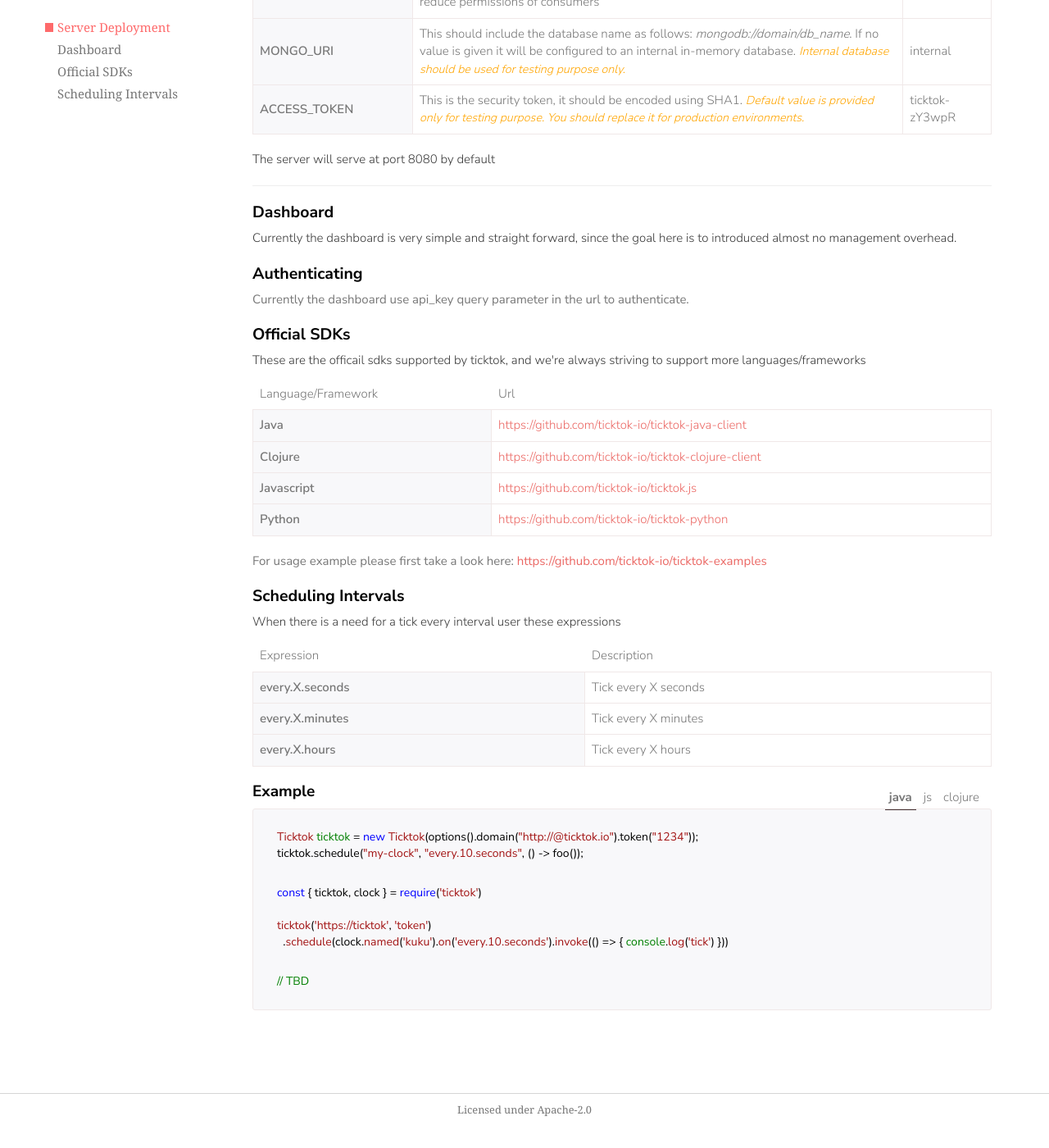
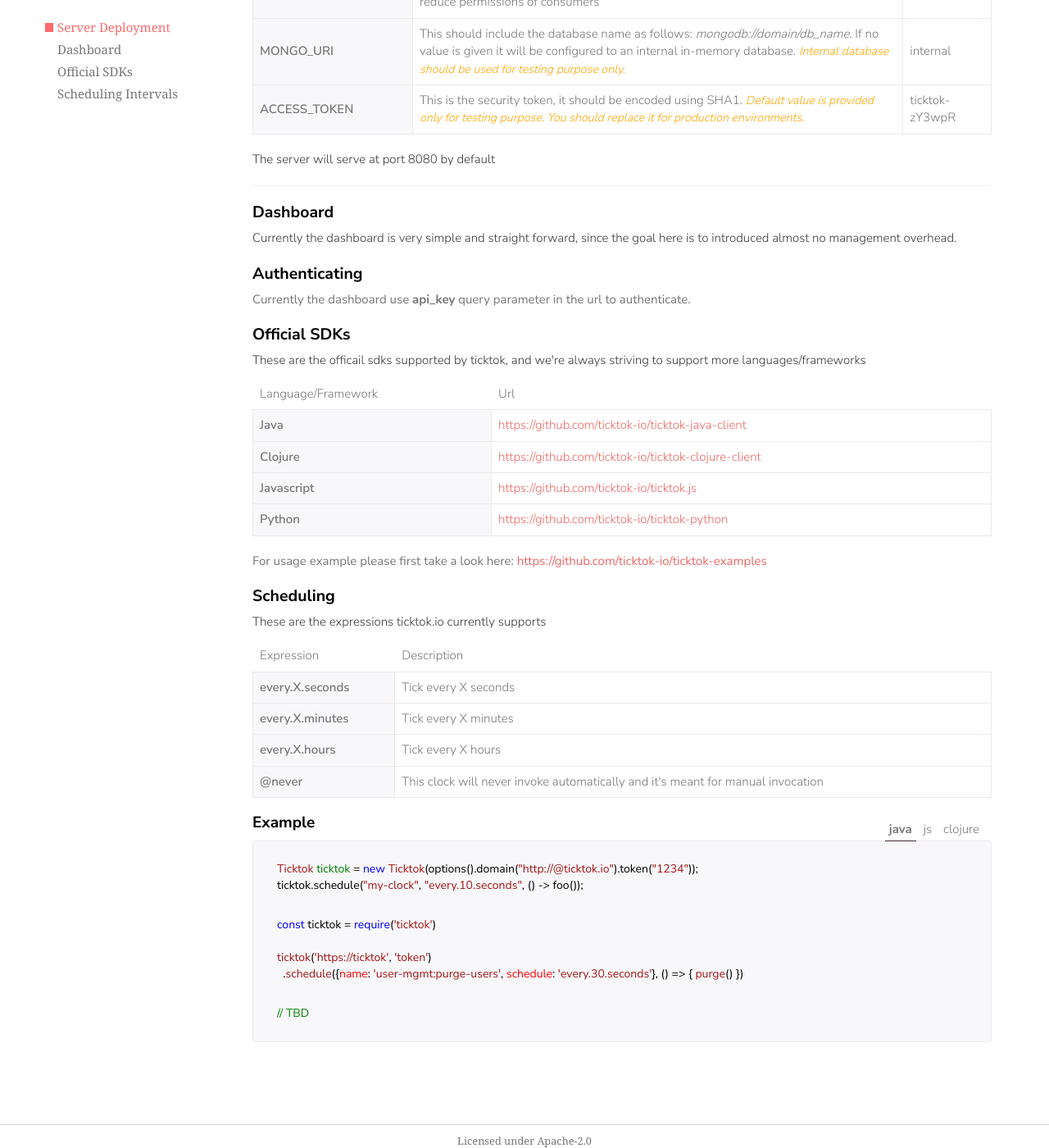
Before and after one commit to ticktok-io/ticktok-io.github.io.old, a Jekyll site: the page built from docs.html, in a window 1280 px wide and 1400 px high, scrolled down 701 px. Shown: the whole window at 82% size. Built offline with Jekyll 4.4.1, drawn with Linux system fonts in a browser that asks for light colours; nearby versions of some CDN libraries; some web fonts are replaced; before the commit the page ends 2063 px from its top, so only the background shows below that; some of the changed text lies outside the part shown.

Commit message:
* Replaced slack with Gitter * Updated docs to 0.2.4

```diff
--- a/_includes/docs/0.2.x/dashboard.html
+++ b/_includes/docs/0.2.x/dashboard.html
@@ -2,5 +2,5 @@
   <h3 class="section__title">Dashboard</h3>
   <p>Currently the dashboard is very simple and straight forward, since the goal here is to introduced almost no management overhead.</p>
   <h3 class="section__title">Authenticating</h3>
-  Currently the dashboard use api_key query parameter in the url to authenticate.
+  Currently the dashboard use <b>api_key</b> query parameter in the url to authenticate.
 </section>
--- a/_includes/docs/0.2.x/schedule_interval.html
+++ b/_includes/docs/0.2.x/schedule_interval.html
@@ -1,6 +1,6 @@
 <section class="js-section">
-  <h3 class="section__title">Scheduling Intervals</h3>
-  <p>When there is a need for a tick every interval user these expressions</p>
+  <h3 class="section__title">Scheduling</h3>
+  <p>These are the expressions ticktok.io currently supports</p>
   <table id="sdks">
     <tr>
       <th>Expression</th>
@@ -18,6 +18,10 @@
       <td>every.X.hours</td>
       <td>Tick every X hours</td>
     </tr>
+    <tr>
+      <td>@never</td>
+      <td>This clock will never invoke automatically and it's meant for manual invocation</td>
+    </tr>
   </table>
   <div class="installation">
     <h4 class="section__title">Example</h4>
--- a/_includes/docs/0.2.x/schedule_interval_js.html
+++ b/_includes/docs/0.2.x/schedule_interval_js.html
@@ -1,4 +1,4 @@
-const { ticktok, clock } = require('ticktok')
+const ticktok = require('ticktok')
 
 ticktok('https://ticktok', 'token')
-  .schedule(clock.named('kuku').on('every.10.seconds').invoke(() => { console.log('tick') }))
+  .schedule({name: 'user-mgmt:purge-users', schedule: 'every.30.seconds'}, () => { purge() })
--- a/_includes/docs/0.2.x/server_start.html
+++ b/_includes/docs/0.2.x/server_start.html
@@ -13,9 +13,9 @@
           docker run \
             -e RABBIT_URI=amqp://rabbit.domain/vhost
             -e MONGO_URI=mongodb://domain/db
-            -e ACCESS_TOKEN=aaf4c61ddcc5e8a2dabede0f3b482cd9aea9434d
+            -e ACCESS_TOKEN=token
             -p 8080:8080
-            ticktok/ticktok:0.2.1
+            ticktok/ticktok:0.2.4
         </code>
       </pre>
   </div>
--- a/index.html
+++ b/index.html
@@ -7,8 +7,9 @@ title: Ticktok.io
   <p>Open Source Time Based Events Dispatching Software</p>
   <ul class="social">
     <li>
-      <a href="https://join.slack.com/t/ticktokio/shared_invite/enQtNTE0MzExNTY5MjIzLThjNDU3NjIzYzQxZTY0YTM5ODE2OWFmMWU3YmQ1ZTViNDVmYjZkNWUzMWU5NWU0YmU5NWYxMWMxZjlmNGQ1Y2U"><img
-          src="../img/slack_icon_32.png"/></a></li>
+<!--      <a href="https://join.slack.com/t/ticktokio/shared_invite/enQtNTE0MzExNTY5MjIzLThjNDU3NjIzYzQxZTY0YTM5ODE2OWFmMWU3YmQ1ZTViNDVmYjZkNWUzMWU5NWU0YmU5NWYxMWMxZjlmNGQ1Y2U"><img
+          src="../img/slack_icon_32.png"/></a>-->
+      <a href="https://gitter.im/ticktok-io/community?utm_source=share-link&utm_medium=link&utm_campaign=share-link"><img src="../img/gitter-icon-32.png"</a></li>
     <li><a href="https://twitter.com/ticktok_io"><img src="../img/twitter_icon_32.png"/></a></li>
   </ul>
   <div>
```
Also changed, not shown: img/gitter-icon-32.png (added), img/gitter-icon-48.png (added).
